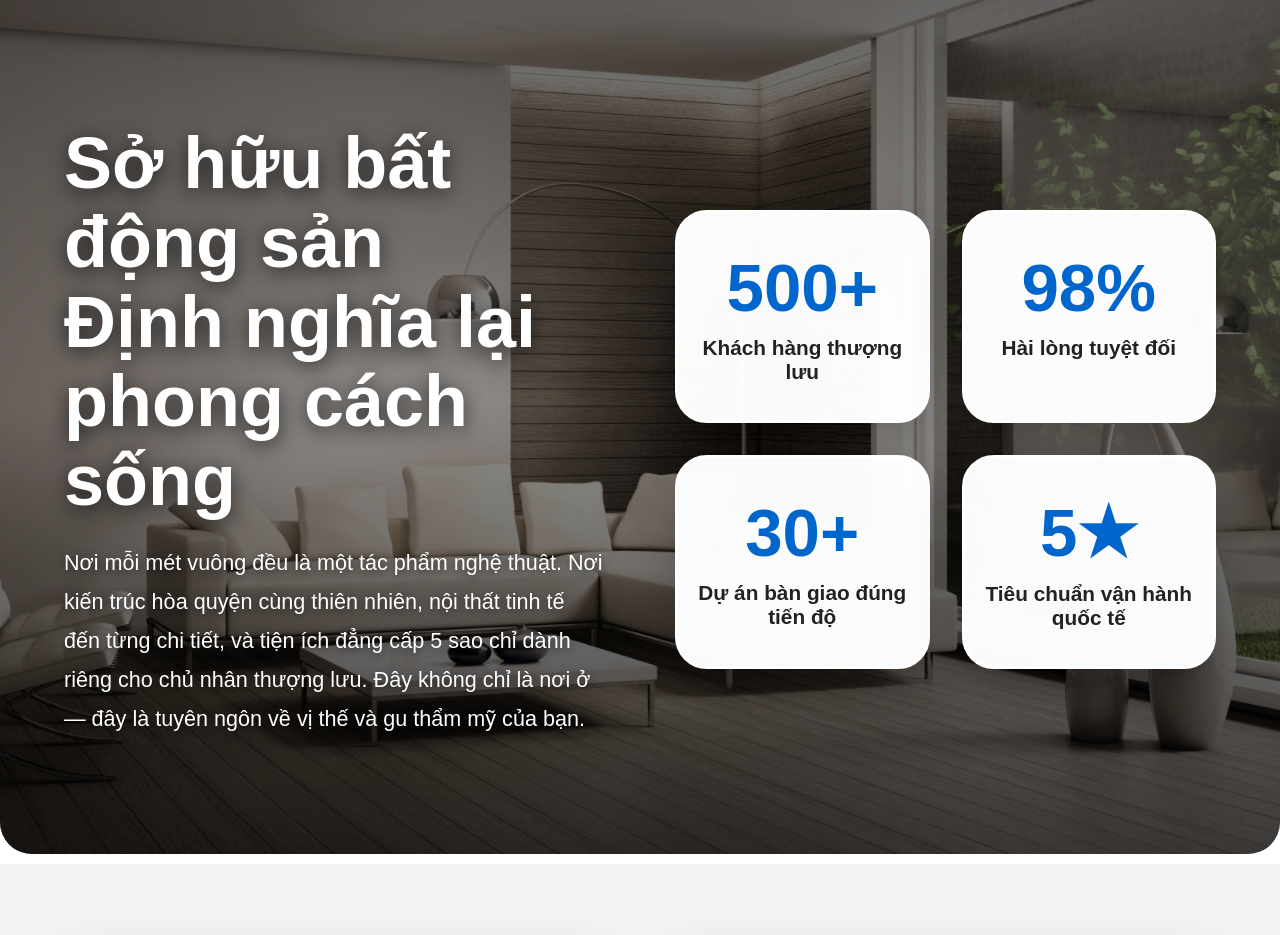
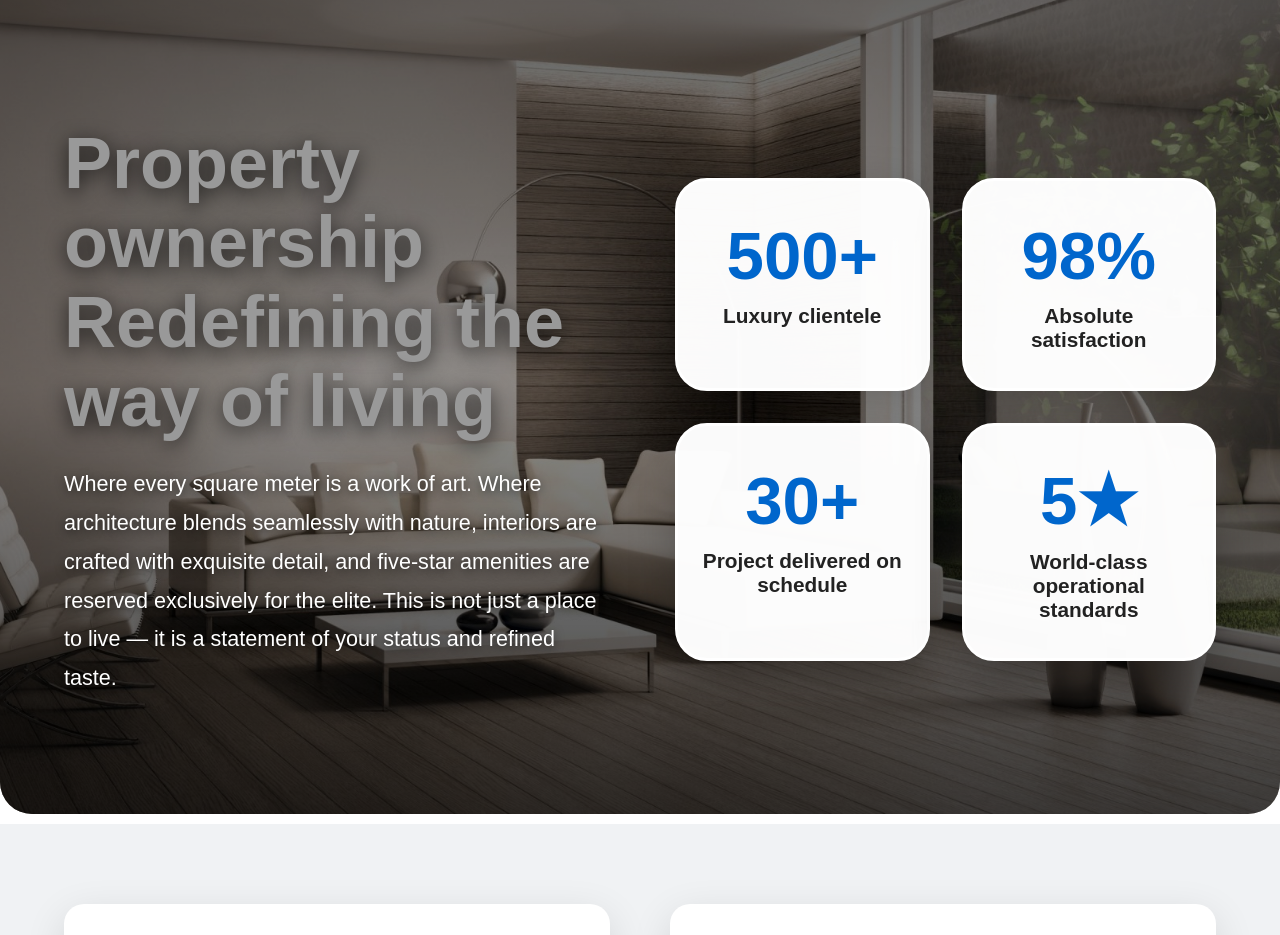
Before and after one commit to GiaHuy99/real-estate-landing-page, a React (Vite) app: page / in a window 1280 px wide. Shown: the part 2200-3135 px from the top of the page. Built offline with nearby package versions, Linux system fonts and the light colour scheme.

Commit message:
update invest section

```diff
--- a/src/components/investSection/InvestSection.css
+++ b/src/components/investSection/InvestSection.css
@@ -64,7 +64,7 @@
     font-weight: 900;
     line-height: 1.1;
     margin-bottom: 24px;
-    color: white;
+    color: #999999;
     text-shadow: 0 4px 20px rgba(0,0,0,0.7);
 }
 
--- a/src/components/investSection/InvestSection.tsx
+++ b/src/components/investSection/InvestSection.tsx
@@ -20,14 +20,14 @@ const InvestSection: React.FC = () => {
                 {/* Bên trái: Title + Text */}
                 <div className="text-content">
                     <h1 className="main-title">
-                        Sở hữu bất động sản<br />
-                        Định nghĩa lại phong cách sống
+                        Property ownership<br />
+                        Redefining the way of living
                     </h1>
                     <p className="main-description">
-                        Nơi mỗi mét vuông đều là một tác phẩm nghệ thuật.
-                        Nơi kiến trúc hòa quyện cùng thiên nhiên, nội thất tinh tế đến từng chi tiết,
-                        và tiện ích đẳng cấp 5 sao chỉ dành riêng cho chủ nhân thượng lưu.
-                        Đây không chỉ là nơi ở — đây là tuyên ngôn về vị thế và gu thẩm mỹ của bạn.
+                        Where every square meter is a work of art.
+                        Where architecture blends seamlessly with nature, interiors are crafted with exquisite detail,
+                        and five-star amenities are reserved exclusively for the elite.
+                        This is not just a place to live — it is a statement of your status and refined taste.
                     </p>
                     {/*<button className="cta-button">Bắt đầu hành trình →</button>*/}
                 </div>
@@ -36,19 +36,19 @@ const InvestSection: React.FC = () => {
                 <div className="stats-grid">
                     <div className="stat-box">
                         <h3>500+</h3>
-                        <p>Khách hàng thượng lưu</p>
+                        <p>Luxury clientele</p>
                     </div>
                     <div className="stat-box">
                         <h3>98%</h3>
-                        <p>Hài lòng tuyệt đối</p>
+                        <p>Absolute satisfaction</p>
                     </div>
                     <div className="stat-box">
                         <h3>30+</h3>
-                        <p>Dự án bàn giao đúng tiến độ</p>
+                        <p>Project delivered on schedule</p>
                     </div>
                     <div className="stat-box">
                         <h3>5★</h3>
-                        <p>Tiêu chuẩn vận hành quốc tế</p>
+                        <p>World-class operational standards</p>
                     </div>
                 </div>
             </div>
```
